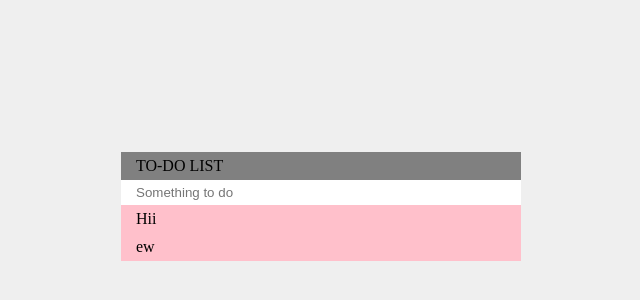
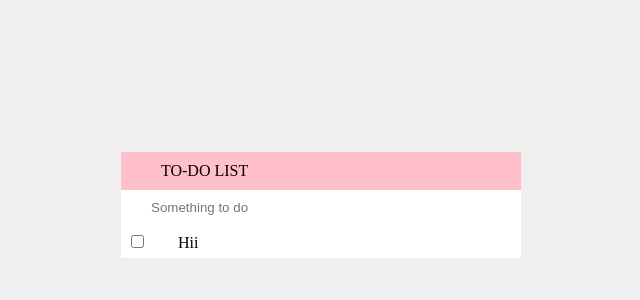
Before and after one commit to Jimobob/To-do-list, a plain HTML site: page index.html in a window 1280 px wide. Shown: the part 48-348 px from the top of the page, without its empty margins (319-959 px from the left). Drawn offline with nearby package versions, Linux system fonts and the light colour scheme.

Commit message:
Added extra functionality. Checkboxes can be toggled to cross out items in list. Edit and delete still needs to be implemented.

```diff
--- a/assets/css/style.css
+++ b/assets/css/style.css
@@ -8,22 +8,43 @@ body{
 }
 
 p{
-	padding: 5px;
-	padding-left: 15px;
-
+	padding: 10px;
+	padding-left: 40px;
 }
 
-input{
+label{
+	padding: 10px;
+	padding-left: 20px;
+}
+
+i{
+	background-color: red;
+	float: right;
+	padding: 5px;
+	transition: 0.5s;
+	margin-right: -100px;
+}
+
+div:hover > i{
+	transition: 0.5s;
+	margin-right: 0px;
+}
+
+.text{
 	width: 100%;
-	padding: 5px;
-	padding-left: 15px;
+	padding: 10px;
+	padding-left: 30px;
 	border: none;
 	box-sizing: border-box;
 	outline: none;
 }
 
+.checkbox{
+	margin: 10px;
+}
+
 #header{
-	background-color: grey;
+	background-color: pink;
 }
 
 #list{
@@ -35,6 +56,7 @@ input{
 	left: 0;
 	right: 0;
 	margin: auto;
-	background-color: pink;
-	overflow-y: auto;
+	overflow-y: hidden;
+	overflow-x: hidden;
+	background-color: white;
 }
--- a/assets/js/script.js
+++ b/assets/js/script.js
@@ -1,8 +1,36 @@
+var id = 0;
+
 $("input").on("keypress", function(event){
 	if(event.which == 13){
+		id++;
 		var value = $("input").val();
-		$("#list").append("<p>" + value + "</p");
-		console.log(value);
+
+		var $div = $("<div>").append(
+			$("<i>", {class: "fas fa-trash-alt fa-sm"}),
+			$("<i>", {class: "far fa-edit fa-sm"}),
+			$("<input>", {type: "checkbox", class: "checkbox", id: "cb" + id}, name="checkbox"),
+			$('<label>', {for: "cb" + id, text: value})
+		).appendTo("#list");
+
+
+		console.log($div);
+
 		$("input").val('');
 	}
 })
+
+
+$(document).on('change', '[type=checkbox]', function(){
+	var id = $(this).attr("id");
+	if($(this).is(":checked")){
+		$("label[for='" + id + "']").css("text-decoration", "line-through");
+	}
+	else{
+		$("label[for='" + id + "']").css("text-decoration", "none");
+	}
+})
+
+
+$("p").on("click", function(){
+
+})
--- a/index.html
+++ b/index.html
@@ -3,15 +3,30 @@
 <head>
 	<title>To-do List</title>
 	<link rel="stylesheet" type="text/css" href="assets/css/style.css">
+	<link rel="stylesheet" href="https://use.fontawesome.com/releases/v5.0.13/css/all.css" integrity="sha384-DNOHZ68U8hZfKXOrtjWvjxusGo9WQnrNx2sqG0tfsghAvtVlRW3tvkXWZh58N9jp" crossorigin="anonymous">
 </head>
 <body>
 	<div id="list">
 		<p id="header">TO-DO LIST</p>
 		<div>
-			<input type="text" placeholder="Something to do">
+			<input class="text" type="text" placeholder="Something to do">
 		</div>
-		<p>Hii</p>
-		<p>ew</p>
+
+		<div>
+			<input class="checkbox" name ="checkbox" type="checkbox">
+			<label for="checkbox">Hii</label>
+			<i class="fas fa-trash-alt fa-sm"></i>
+			<i class="far fa-edit fa-sm"></i>
+		</div>
+
+		<!--
+		<div>
+			<input class="checkbox" name ="checkbox" type="checkbox">
+			<label for="checkbox">EW</label>
+			<i class="fas fa-trash-alt fa-sm"></i>
+			<i class="far fa-edit fa-sm"></i>
+		</div>
+		-->
 	</div>
 
 	<script src="https://code.jquery.com/jquery-3.3.1.js"   integrity="sha256-2Kok7MbOyxpgUVvAk/HJ2jigOSYS2auK4Pfzbm7uH60="crossorigin="anonymous"></script>
```
